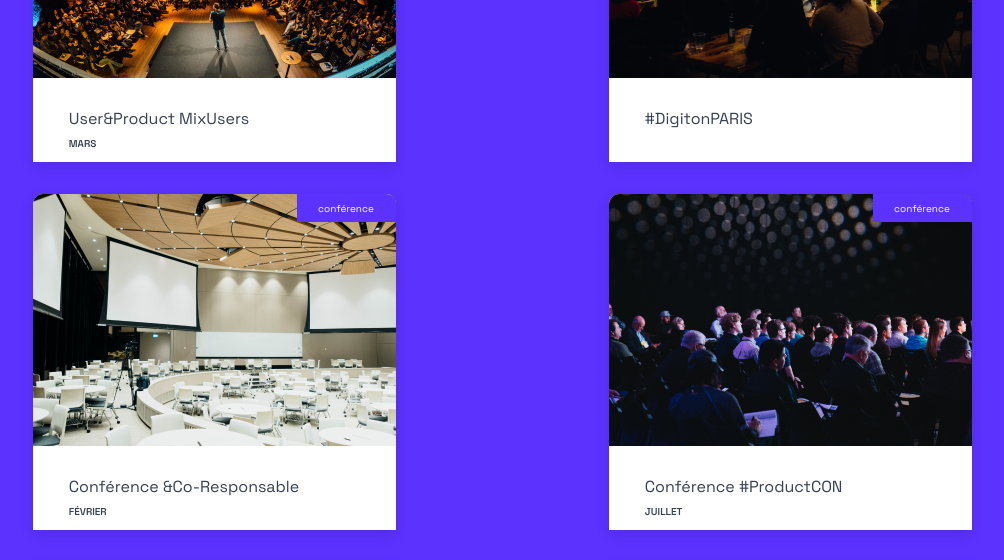
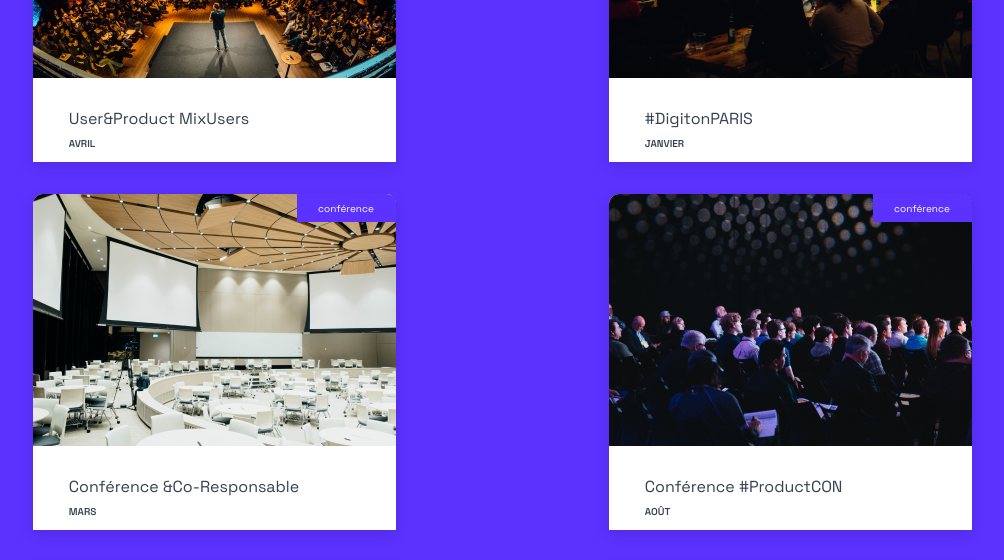
Before and after one commit to amoungui/Debuggez-une-application-React, a React (Create React App) app: page / in a window 1280 px wide. Shown: the part 2180-2740 px from the top of the page, without its empty margins (138-1142 px from the left). Built offline with nearby package versions, Linux system fonts and the light colour scheme.

Commit message:
use method toLocaleString on the object Date to obtain the month

```diff
--- a/src/components/EventCard/index.js
+++ b/src/components/EventCard/index.js
@@ -1,5 +1,5 @@
 import PropTypes from "prop-types";
-import { getMonth } from "../../helpers/Date";
+// import { getMonth } from "../../helpers/Date";
 
 import "./style.scss";
 
@@ -11,7 +11,10 @@ const EventCard = ({
   label,
   small = false,
   ...props
-}) => (
+}) => {
+  const month = new Date(date).toLocaleString('fr-FR', { month: 'long' });
+
+  return (
     <div
       data-testid="card-testid"
       className={`EventCard${small ? " EventCard--small" : ""}`}
@@ -23,10 +26,12 @@ const EventCard = ({
       </div>
       <div className="EventCard__descriptionContainer">
         <div className="EventCard__title">{title}</div>
-        <div className="EventCard__month">{getMonth(date)}</div>
+        <div className="EventCard__month">{month}</div>
       </div>
     </div>
   );
+};
+
 
 EventCard.propTypes = {
   imageSrc: PropTypes.string.isRequired,
```
